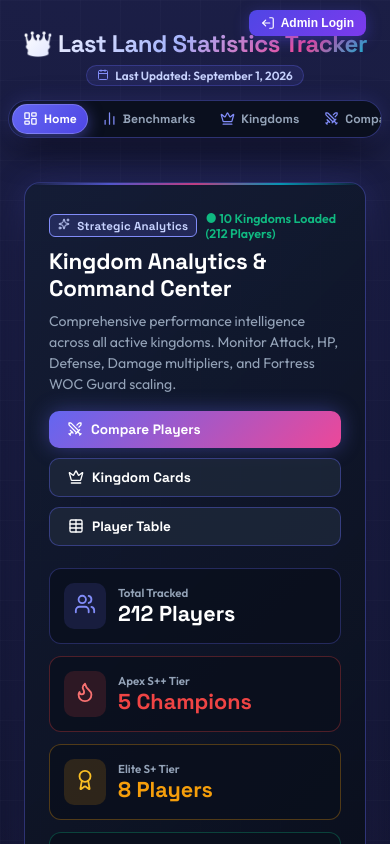
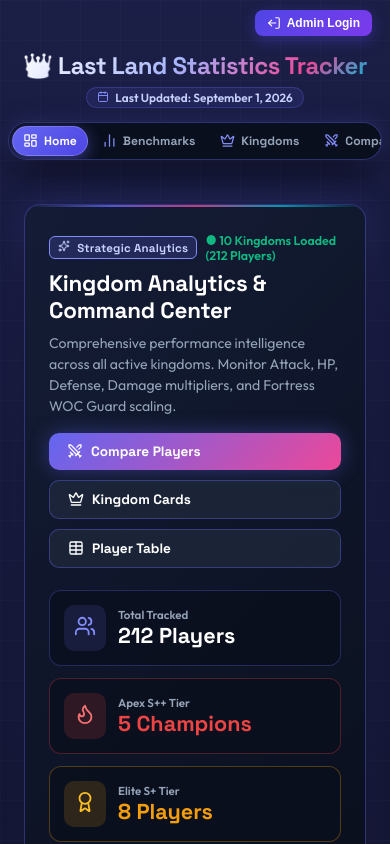
Before and after one commit to vanosski/statistics, a React (Vite) app: page / in a window 390 px wide. Shown: the top 844 px of the page. Built offline with nearby package versions, Linux system fonts and the light colour scheme.

Commit message:
Fix login button layout overlap on mobile devices

```diff
--- a/src/components/Header.tsx
+++ b/src/components/Header.tsx
@@ -18,13 +18,11 @@ export const Header: React.FC = () => {
         position: 'relative'
       }}
     >
+      <div style={{ width: '100%', display: 'flex', justifyContent: 'flex-end', marginBottom: '-10px', zIndex: 10 }}>
         {!isApproved ? (
           <button
             onClick={() => window.location.hash = 'login'}
             style={{
-            position: 'absolute',
-            top: 0,
-            right: '16px',
               background: 'linear-gradient(135deg, #4f46e5 0%, #7c3aed 100%)',
               border: 'none',
               color: '#fff',
@@ -47,9 +45,6 @@ export const Header: React.FC = () => {
           <button
             onClick={signOut}
             style={{
-            position: 'absolute',
-            top: 0,
-            right: '16px',
               background: 'rgba(239, 68, 68, 0.15)',
               border: '1px solid rgba(239, 68, 68, 0.3)',
               color: '#fca5a5',
@@ -68,6 +63,7 @@ export const Header: React.FC = () => {
             Sign Out
           </button>
         )}
+      </div>
 
       <h1
         style={{
```
Lines whose indentation alone changed are shown as unchanged.
